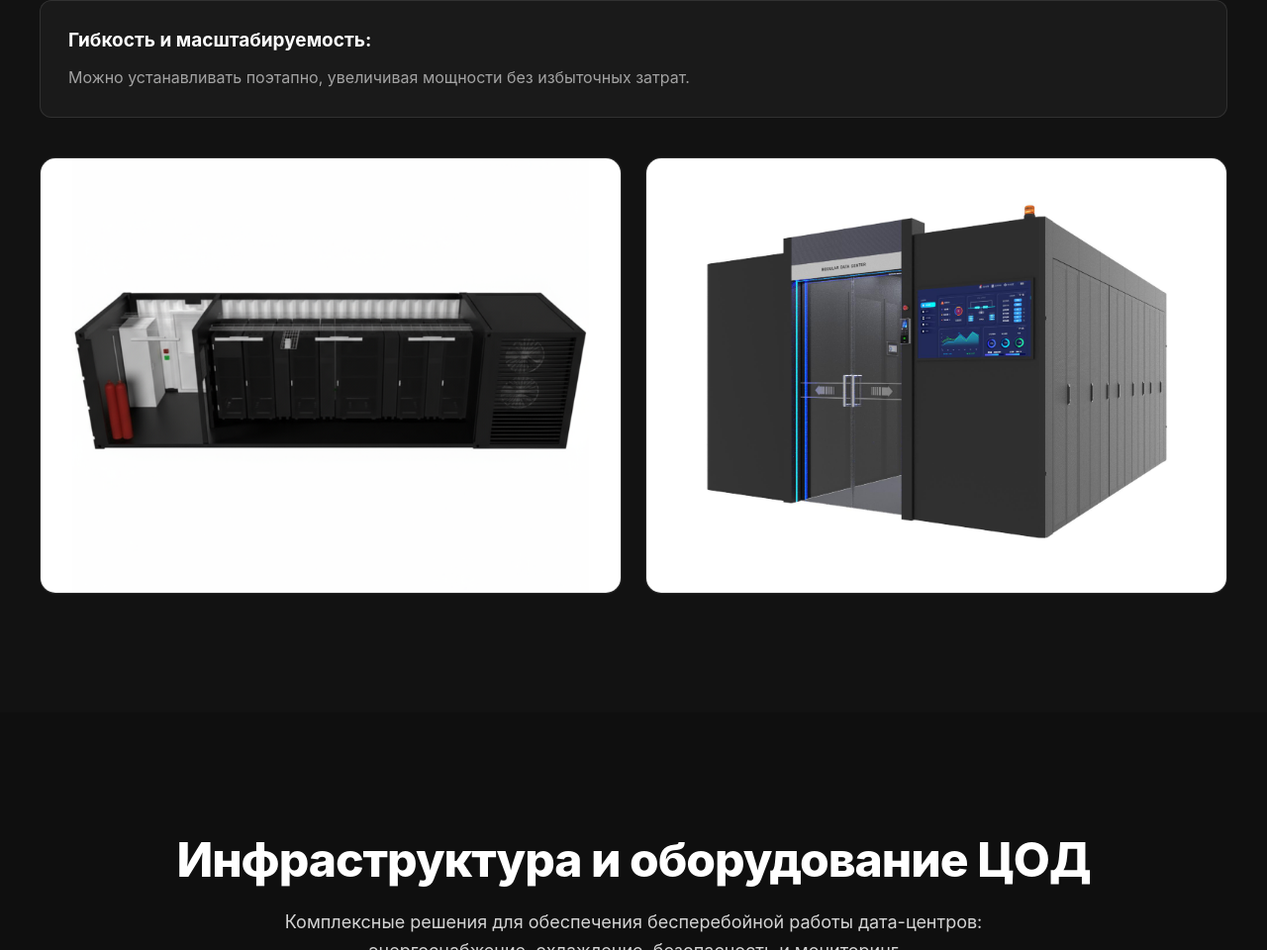
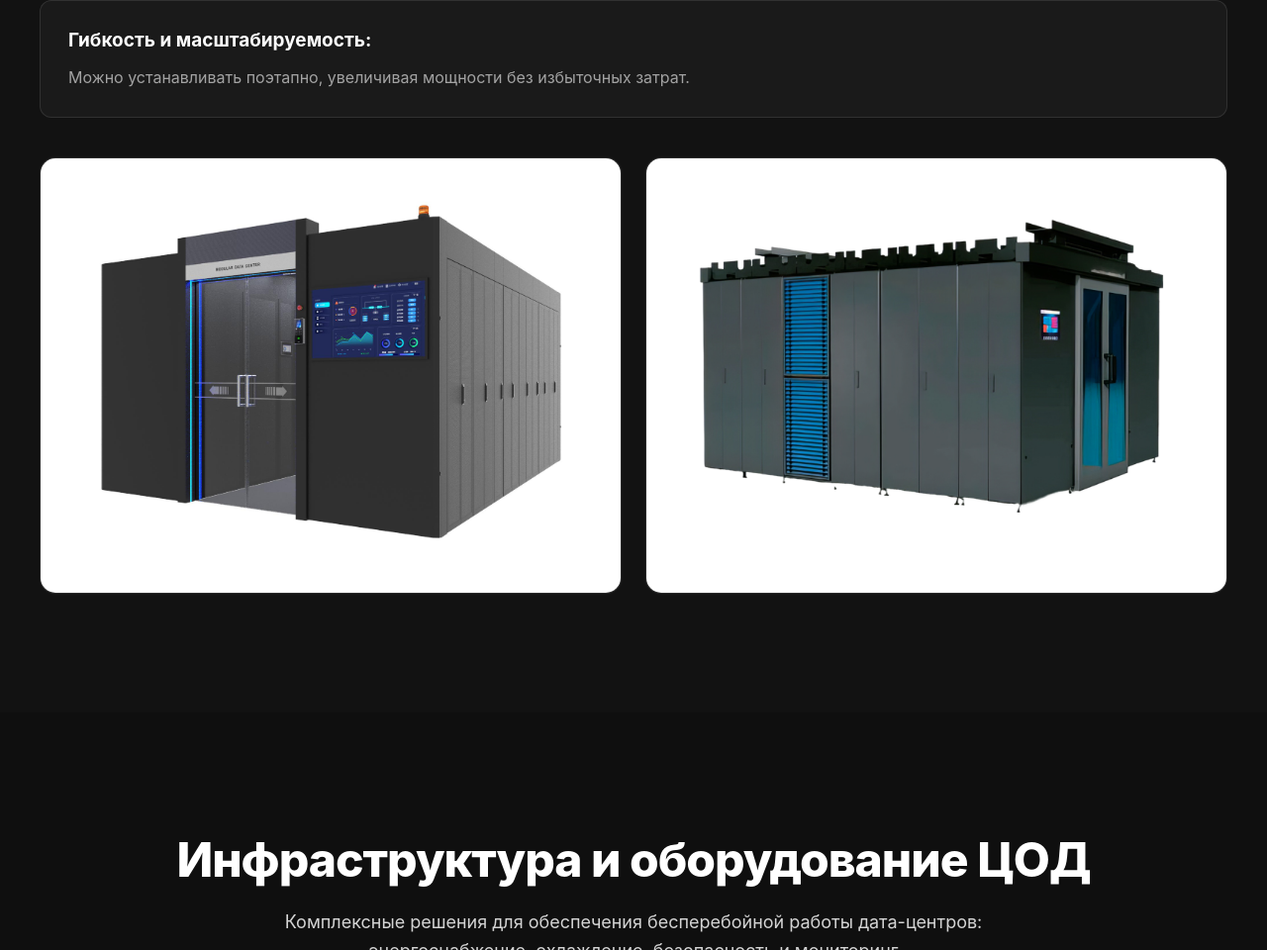
Before and after one commit to miltim7/Datrix, a plain HTML site: page index.html in a window 1280 px wide. Shown: the part 5538-6498 px from the top of the page at 99% size. Drawn offline with Linux system fonts and the light colour scheme.

Commit message:
change image 2

```diff
--- a/index.html
+++ b/index.html
@@ -283,10 +283,10 @@
 
         <div class="solution-section__images solution-section__images--two-col">
           <div class="solution-section__image-wrapper">
-            <img src="assets/images/ЦОД 7.jpeg" alt="ЦОД 7" class="solution-section__image">
+            <img src="assets/images/ЦОД 8.jpg" alt="ЦОД 8" class="solution-section__image">
           </div>
           <div class="solution-section__image-wrapper">
-            <img src="assets/images/ЦОД 8.jpg" alt="ЦОД 8" class="solution-section__image">
+            <img src="assets\images\08.png" alt="ЦОД 7" class="solution-section__image">
           </div>
         </div>
       </div>
```
Also changed, not shown: assets/images/08.png (added).
